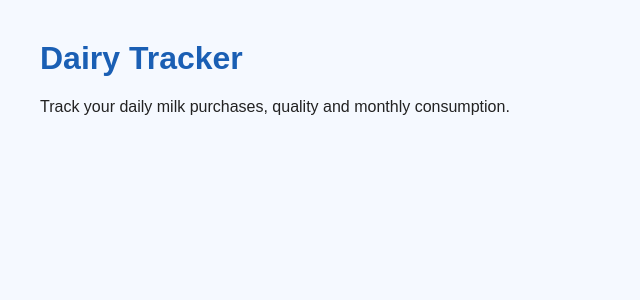
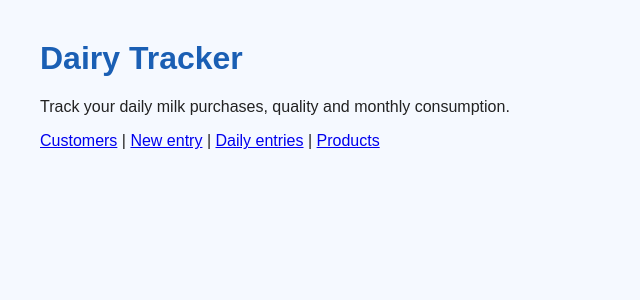
Before and after one commit to poojahage240607-code/dairy-tracker, a Flask app: page / in a window 1280 px wide. Shown: the top 300 px of the page, without its empty margins (0-640 px from the left). Run offline with Flask 3, Linux system fonts and the light colour scheme.

Commit message:
Add customers page, daily entry form and entries list

```diff
--- a/app.py
+++ b/app.py
@@ -1,4 +1,5 @@
-from flask import Flask, render_template
+from datetime import date
+from flask import Flask, render_template, request, redirect, url_for
 from db import get_db, init_db
 
 app = Flask(__name__)
@@ -18,5 +19,82 @@ def products():
     return render_template("products.html", title="Products", products=rows)
 
 
+@app.route("/customers", methods=["GET", "POST"])
+def customers():
+    conn = get_db()
+    if request.method == "POST":
+        name = request.form["name"].strip()
+        phone = request.form["phone"].strip()
+        if name:
+            conn.execute(
+                "INSERT INTO users (name, phone, role) VALUES (?, ?, 'customer')",
+                (name, phone),
+            )
+            conn.commit()
+        conn.close()
+        return redirect(url_for("customers"))
+    rows = conn.execute(
+        "SELECT * FROM users WHERE role = 'customer' ORDER BY name"
+    ).fetchall()
+    conn.close()
+    return render_template("customers.html", title="Customers", customers=rows)
+
+
+@app.route("/entries/new", methods=["GET", "POST"])
+def new_entry():
+    conn = get_db()
+    if request.method == "POST":
+        user_id = request.form["user_id"]
+        product_id = request.form["product_id"]
+        entry_date = request.form["entry_date"]
+        quantity = float(request.form["quantity"])
+        quality = request.form["quality"]
+        fat = request.form["fat_percent"].strip()
+        fat_percent = float(fat) if fat else None
+
+        product = conn.execute(
+            "SELECT rate_per_unit FROM products WHERE id = ?", (product_id,)
+        ).fetchone()
+        cost = round(quantity * product["rate_per_unit"], 2)
+
+        conn.execute(
+            """INSERT INTO entries
+               (user_id, product_id, entry_date, quantity, cost, quality, fat_percent)
+               VALUES (?, ?, ?, ?, ?, ?, ?)""",
+            (user_id, product_id, entry_date, quantity, cost, quality, fat_percent),
+        )
+        conn.commit()
+        conn.close()
+        return redirect(url_for("entries"))
+
+    customers = conn.execute(
+        "SELECT id, name FROM users WHERE role = 'customer' ORDER BY name"
+    ).fetchall()
+    products = conn.execute("SELECT id, name, unit FROM products ORDER BY name").fetchall()
+    conn.close()
+    return render_template(
+        "new_entry.html",
+        title="New Entry",
+        customers=customers,
+        products=products,
+        today=date.today().isoformat(),
+    )
+
+
+@app.route("/entries")
+def entries():
+    conn = get_db()
+    rows = conn.execute(
+        """SELECT e.entry_date, u.name AS customer, p.name AS product, p.unit,
+                  e.quantity, e.cost, e.quality, e.fat_percent
+           FROM entries e
+           JOIN users u ON u.id = e.user_id
+           JOIN products p ON p.id = e.product_id
+           ORDER BY e.entry_date DESC, e.id DESC"""
+    ).fetchall()
+    conn.close()
+    return render_template("entries.html", title="Daily Entries", entries=rows)
+
+
 if __name__ == "__main__":
     app.run(debug=True)
--- a/static/style.css
+++ b/static/style.css
@@ -8,3 +8,6 @@ h1 { color: #1a5fb4; }
 table { border-collapse: collapse; margin-top: 16px; }
 th, td { border: 1px solid #ccc; padding: 8px 14px; text-align: left; }
 th { background: #1a5fb4; color: white; }
+.stack { display: flex; flex-direction: column; max-width: 320px; gap: 12px; }
+input, select, button { padding: 8px; font-size: 14px; }
+button { background: #1a5fb4; color: white; border: none; cursor: pointer; }
--- a/templates/index.html
+++ b/templates/index.html
@@ -7,6 +7,13 @@
 </head>
 <body>
   <h1>{{ title }}</h1>
-  <p>Track your daily milk purchases, quality and monthly consumption.</p>
+  <p>Track your daily milk purchases, quality and monthly consumption.
+     <p>
+    <a href="/customers">Customers</a> |
+    <a href="/entries/new">New entry</a> |
+    <a href="/entries">Daily entries</a> |
+    <a href="/products">Products</a>
+   </p>
+  </p>
 </body>
 </html>
```
Also changed, not shown: templates/customers.html (added, +23 -0 lines), templates/entries.html (added, +30 -0 lines), templates/new_entry.html (added, +39 -0 lines).
